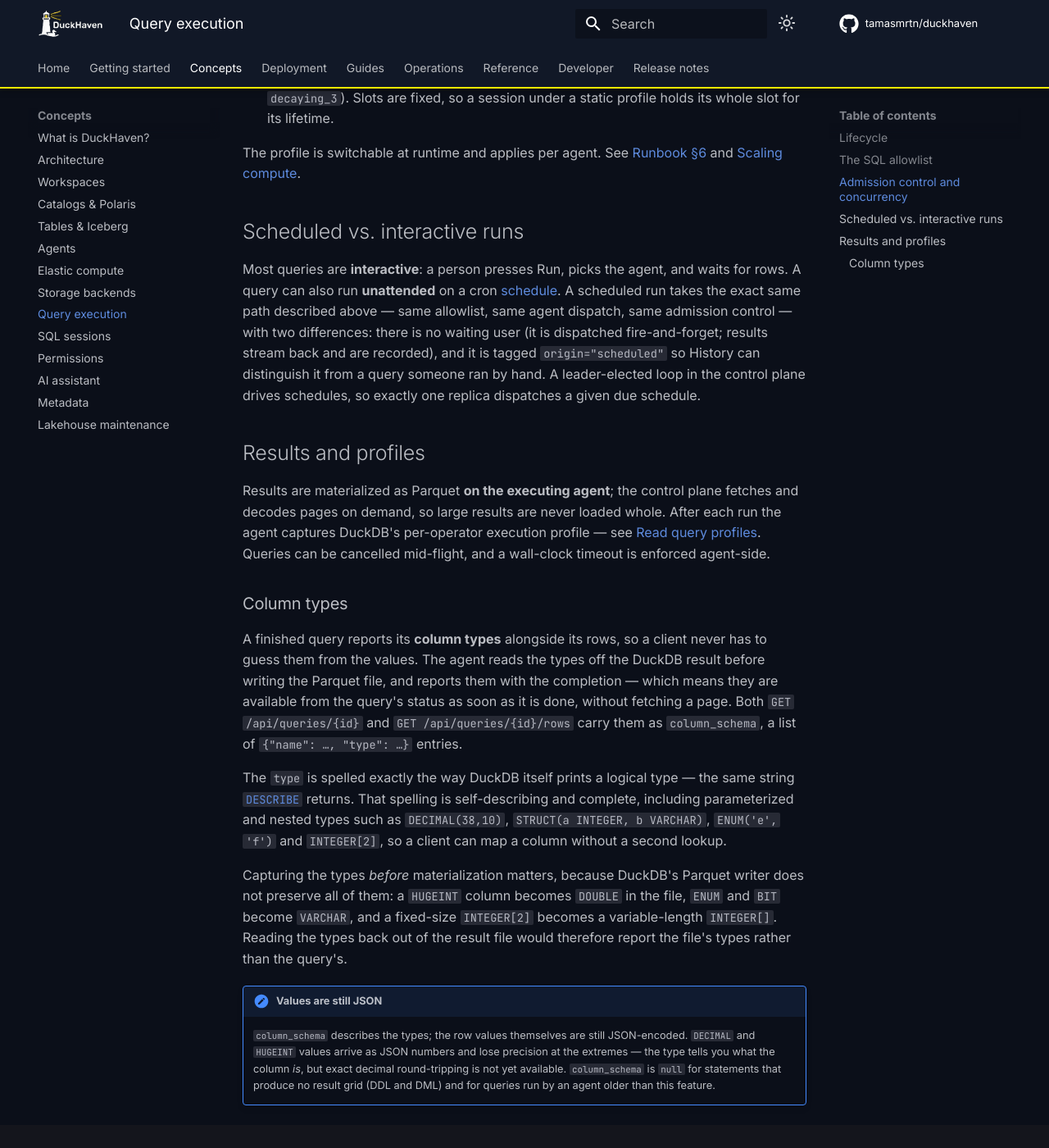
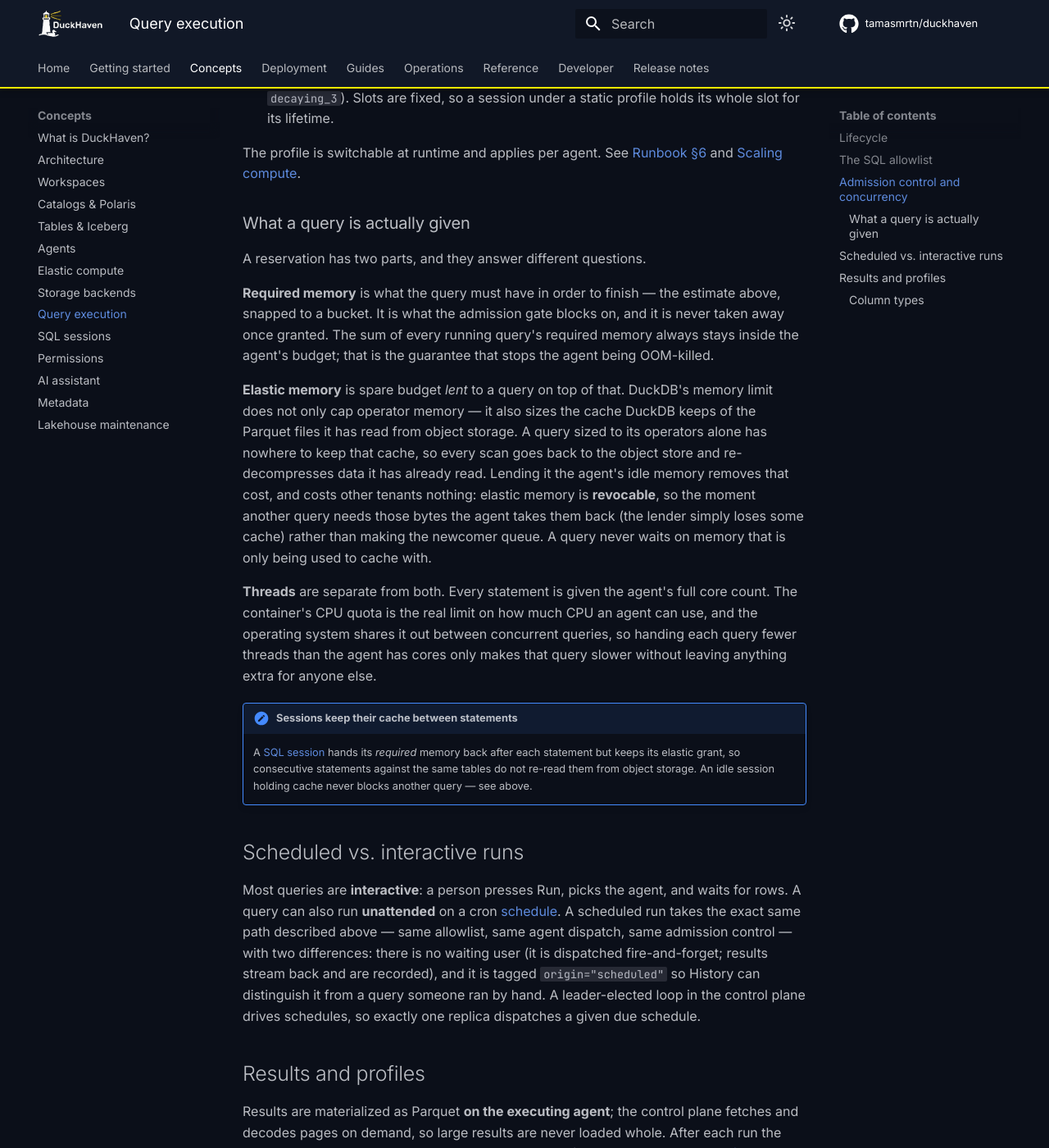
Before and after one commit to tamasmrtn/duckhaven, an MkDocs documentation site: the page built from docs/concepts/query-execution.md, in a window 1280 px wide and 1400 px high, scrolled down 1025 px. Shown: the whole window at 82% size. Built offline with MkDocs 1.6.1 and Material for MkDocs 9.7.7, drawn with Linux system fonts in a browser that asks for light colours; comment, search, counter and statistics services are not loaded.

Commit message:
Document the two-tier reservation and full-core statements
Explain what a query is actually given to run with: required memory as the
admission gate, revocable elastic memory for DuckDB's object-store file
cache, and threads as the agent's whole core count rather than a slice of
the memory budget. Adds ELASTIC_CEILING_FRACTION to the configuration
reference and notes that a session keeps its cache grant between statements.

```diff
--- a/docs/concepts/query-execution.md
+++ b/docs/concepts/query-execution.md
@@ -33,6 +33,32 @@ memory budget is cgroup-aware (it respects a container/pod limit). Capacity is s
 
 The profile is switchable at runtime and applies per agent. See
 [Runbook §6](../operations/runbook.md#6-query-queueing-concurrency) and [Scaling compute](../operations/scaling.md).
+
+### What a query is actually given
+
+A reservation has two parts, and they answer different questions.
+
+**Required memory** is what the query must have in order to finish — the estimate above, snapped to a bucket. It is
+what the admission gate blocks on, and it is never taken away once granted. The sum of every running query's required
+memory always stays inside the agent's budget; that is the guarantee that stops the agent being OOM-killed.
+
+**Elastic memory** is spare budget *lent* to a query on top of that. DuckDB's memory limit does not only cap operator
+memory — it also sizes the cache DuckDB keeps of the Parquet files it has read from object storage. A query sized to
+its operators alone has nowhere to keep that cache, so every scan goes back to the object store and re-decompresses
+data it has already read. Lending it the agent's idle memory removes that cost, and costs other tenants nothing:
+elastic memory is **revocable**, so the moment another query needs those bytes the agent takes them back (the lender
+simply loses some cache) rather than making the newcomer queue. A query never waits on memory that is only being used
+to cache with.
+
+**Threads** are separate from both. Every statement is given the agent's full core count. The container's CPU quota is
+the real limit on how much CPU an agent can use, and the operating system shares it out between concurrent queries, so
+handing each query fewer threads than the agent has cores only makes that query slower without leaving anything extra
+for anyone else.
+
+!!! note "Sessions keep their cache between statements"
+    A [SQL session](sql-sessions.md) hands its *required* memory back after each statement but keeps its elastic
+    grant, so consecutive statements against the same tables do not re-read them from object storage. An idle session
+    holding cache never blocks another query — see above.
 
 ## Scheduled vs. interactive runs
 
```
Also changed, not shown: docs/concepts/sql-sessions.md (+9 -0 lines), docs/reference/configuration.md (+1 -0 lines).
